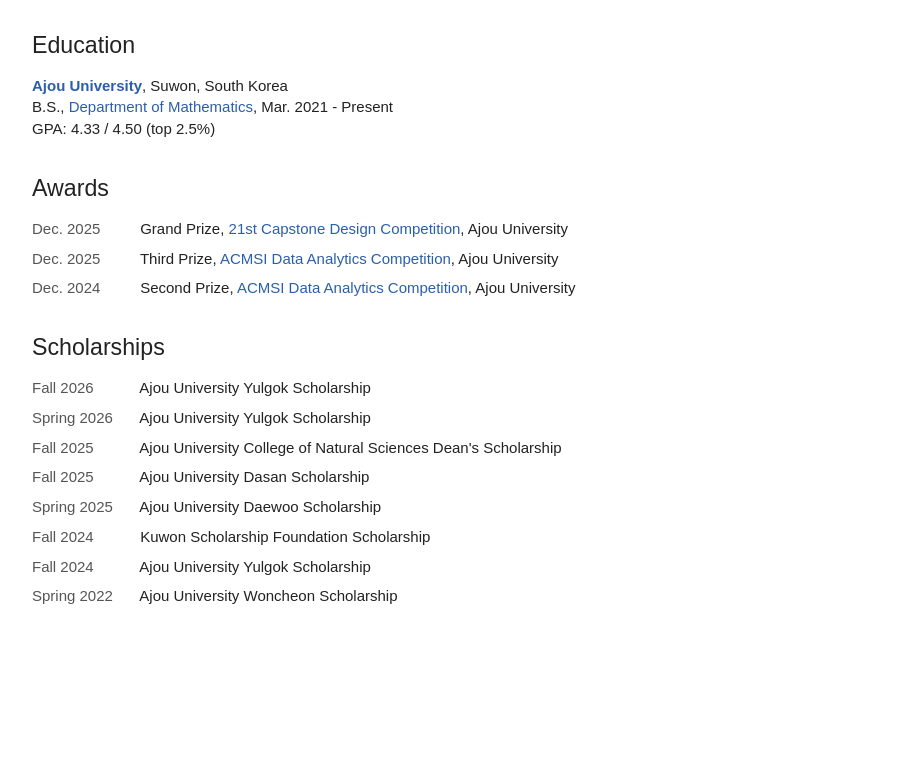
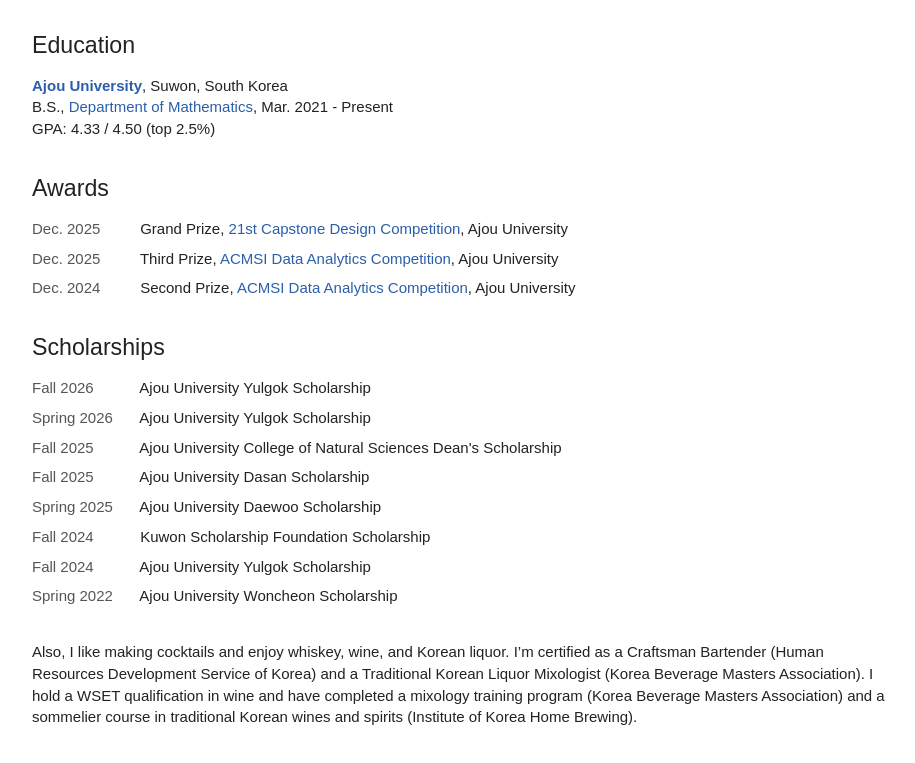
Before and after one commit to junho-so/junho-so.github.io, a plain HTML site: page index.html in a window 1280 px wide. Shown: the part 1099-1862 px from the top of the page, without its empty margins (178-1093 px from the left). Before the commit the page ends 1782 px from the top, so only its background shows below. Drawn offline with Linux system fonts and the light colour scheme; some icons are missing.

Commit message:
Update research interests and add bartending qualifications

```diff
--- a/index.html
+++ b/index.html
@@ -78,7 +78,7 @@
           understanding how the noise in mini-batch gradients and the update rule
           influence training behavior (e.g., <strong>implicit bias</strong>,
           <strong>sharpness</strong>, and the <strong>edge of stability</strong>).
-          I am also interested in how to train generative models more efficiently.
+          I am also interested in efficient training and inference of generative models.
         </p>
       </section>
 
@@ -331,6 +331,15 @@
           </li>
         </ul>
       </section>
+
+      <p id="personal-interests" lang="en">
+        Also, I like making cocktails and enjoy whiskey, wine, and Korean liquor.
+        I’m certified as a Craftsman Bartender (Human Resources Development Service of Korea)
+        and a Traditional Korean Liquor Mixologist (Korea Beverage Masters Association).
+        I hold a WSET qualification in wine and have completed a mixology training program
+        (Korea Beverage Masters Association) and a sommelier course in traditional Korean
+        wines and spirits (Institute of Korea Home Brewing).
+      </p>
     </main>
   </body>
 </html>
```
